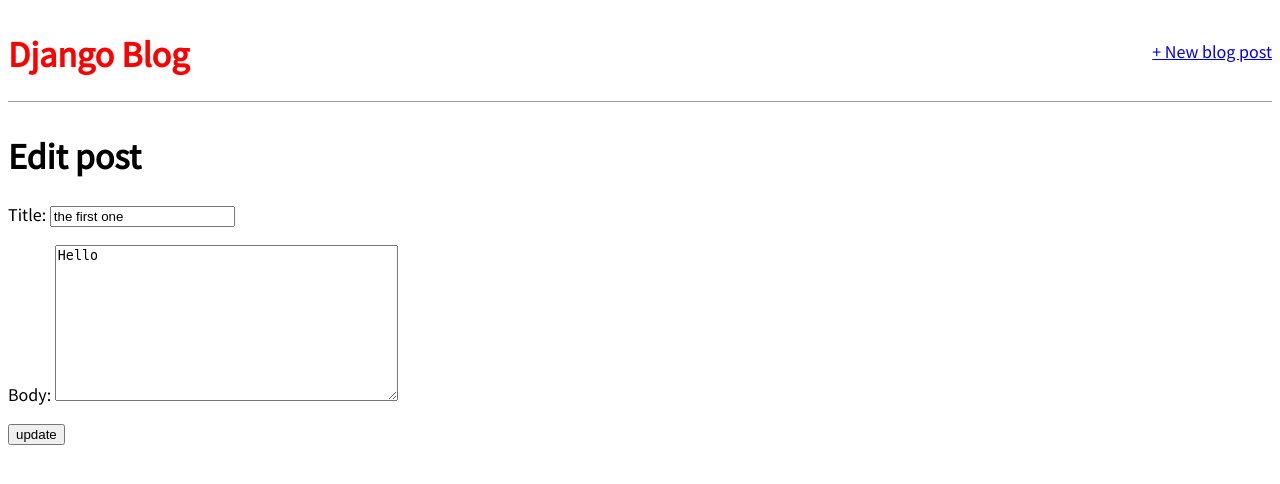
After one commit to KirylDorakh/DjangoBlog, a Django app: page /post/1/edit in a window 1280 px wide. The commit adds this page. Shown: the top 484 px of the page. Run offline with Django 4.2, Linux system fonts and the light colour scheme; data comes from the database, SQL or seed files in the repository; both versions use the stored data as it was after the commit.

Commit message:
forms for create and edit

```diff
--- a/posts/models.py
+++ b/posts/models.py
@@ -1,4 +1,5 @@
 from django.db import models
+from django.urls import reverse
 
 
 class Post(models.Model):
@@ -11,3 +12,6 @@ class Post(models.Model):
 
     def __str__(self):
         return self.title
+
+    def get_absolute_url(self):
+        return reverse('post_detail', args=[str(self.id)])
--- a/posts/urls.py
+++ b/posts/urls.py
@@ -1,7 +1,13 @@
 from django.urls import path
-from .views import BlogListView, BlogDetailView
+from .views import (BlogListView,
+                    BlogDetailView,
+                    BlogCreateView,
+                    BlogUpdateView
+                    )
 
 urlpatterns = [
+    path('post/<int:pk>/edit', BlogUpdateView.as_view(), name='post_edit'),
     path('post/<int:pk>/', BlogDetailView.as_view(), name='post_detail'),
+    path('post/new/', BlogCreateView.as_view(), name='post_new'),
     path('', BlogListView.as_view(), name='home')
 ]
--- a/posts/views.py
+++ b/posts/views.py
@@ -1,7 +1,9 @@
 from django.shortcuts import render
 from django.views.generic import ListView, DetailView
+from django.views.generic.edit import CreateView, UpdateView
 
 from .models import Post
+
 
 class BlogListView(ListView):
     model = Post
@@ -12,3 +14,15 @@ class BlogListView(ListView):
 class BlogDetailView(DetailView):
     model = Post
     template_name = 'post_detail.html'
+
+
+class BlogCreateView(CreateView):
+    model = Post
+    template_name = 'post_new.html'
+    fields = ['__all__']
+
+
+class BlogUpdateView(UpdateView):
+    model = Post
+    template_name = 'post_edit.html'
+    fields = ['title', 'body']
--- a/templates/base.html
+++ b/templates/base.html
@@ -8,7 +8,12 @@
 </head>
 <body>
     <header>
-        <h1><a href="{% url 'home' %}">Django Blog</a></h1>
+        <div class="nav-left">
+             <h1><a href="{% url 'home' %}">Django Blog</a></h1>
+        </div>
+        <div class="nav-right">
+            <a href="{% url 'post_new' %}">+ New blog post</a>
+        </div>
     </header>
     <main>
         {% block content %}
--- a/templates/post_detail.html
+++ b/templates/post_detail.html
@@ -5,6 +5,8 @@
         <h2>{{ post.title  }}</h2>
         <p>{{ post.body }}</p>
     </div>
+    <br>
+    <a href="{%  url 'post_edit' post.pk %}" title="Edit post"> + Edit Post</a>
 {% endblock content %}
 
 {# OR #}
--- /dev/null
+++ b/templates/post_edit.html
@@ -0,0 +1,10 @@
+{%  extends 'base.html' %}
+
+{% block content %}
+    <h1>Edit post</h1>
+    <form action="" method="post">
+        {% csrf_token %}
+        {{ form.as_p }}
+        <input type="submit" value="update">
+    </form>
+{% endblock content %}
```
Also changed, not shown: templates/post_new.html (added, +12 -0 lines), db.sqlite3.
